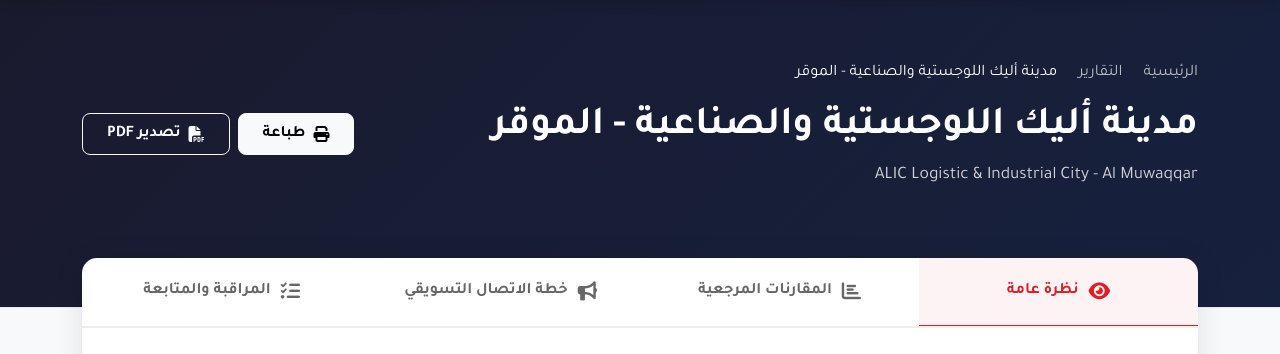
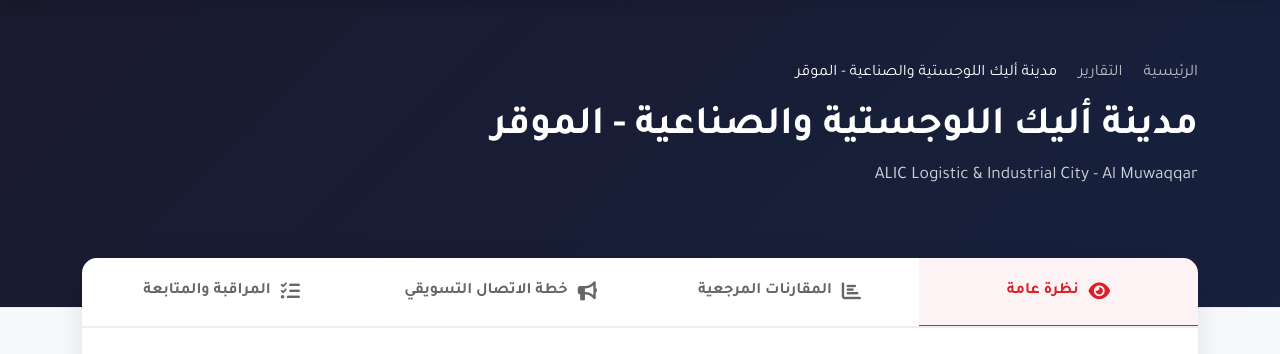
Before and after one commit to 24-45/noblesproperties, a Flask app: page /report/alic-almuwaqqar in a window 1280 px wide. Shown: the part 82-436 px from the top of the page. Run offline with Flask 3, Linux system fonts and the light colour scheme; some libraries are stand-ins or nearby versions.

Commit message:
حذف زر طباعة وزر تصدير PDF من التقرير

```diff
--- a/templates/project_report.html
+++ b/templates/project_report.html
@@ -544,14 +544,6 @@
                 </nav>
                 <h1 style="font-size: 2.5rem; margin-bottom: 10px; color: #ffffff;">{{ project.name }}</h1>
                 <p style="opacity: 0.8; font-size: 1.1rem;">{{ project.name_en }}</p>
-            </div>
-            <div class="report-actions no-print mt-3 mt-md-0">
-                <button class="btn btn-light" onclick="window.print()">
-                    <i class="fas fa-print"></i> طباعة
-                </button>
-                <button class="btn btn-outline-light" onclick="exportToPDF()">
-                    <i class="fas fa-file-pdf"></i> تصدير PDF
-                </button>
             </div>
         </div>
     </div>
```
